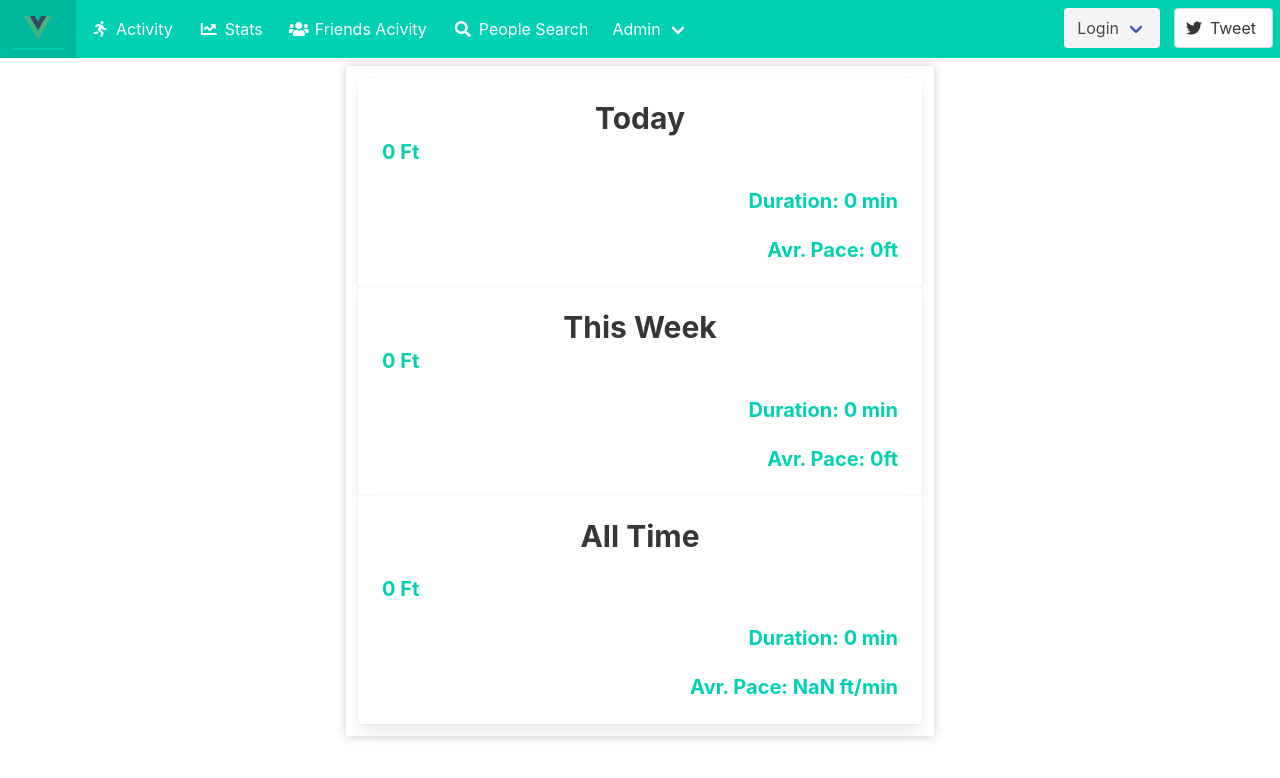
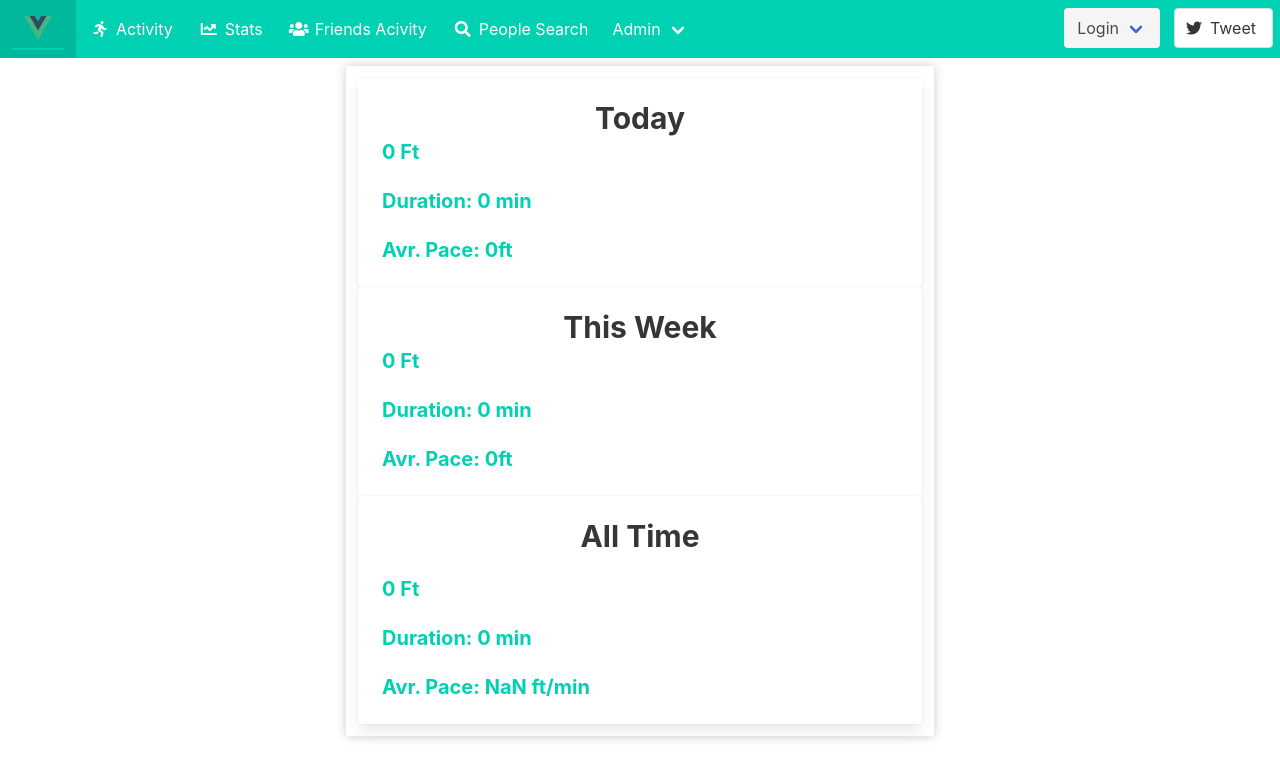
Before and after one commit to Pippin404/CPS-493-Final-Project, a Vue app in the folder client/: page / in a window 1280 px wide. Shown: the top 778 px of the page. Built offline with nearby package versions, Linux system fonts and the light colour scheme.

Commit message:
Small decoration change

```diff
--- a/client/src/pages/index.vue
+++ b/client/src/pages/index.vue
@@ -44,10 +44,10 @@
             <p class="subtitle value">
               0 Ft
             </p>
-            <p class="subtitle value r">
+            <p class="subtitle value">
               Duration: 0 min
             </p>
-            <p class="subtitle value r">
+            <p class="subtitle value">
               Avr. Pace: 0ft
             </p>
 
@@ -65,10 +65,10 @@
             <p class="subtitle value">
               0 Ft
             </p>
-            <p class="subtitle value r">
+            <p class="subtitle value">
               Duration: 0 min
             </p>
-            <p class="subtitle value r">
+            <p class="subtitle value">
               Avr. Pace: 0ft
             </p>
 
@@ -94,10 +94,10 @@
             <p class="subtitle value">
               {{ totalDistance}} Ft
             </p>
-            <p class="subtitle value r">
+            <p class="subtitle value">
               Duration: {{totalDuration}} min
             </p>
-            <p class="subtitle value r">
+            <p class="subtitle value">
               {{ averageTimeCalc() }}
               Avr. Pace: {{ averageTime }} ft/min
             </p>
```
